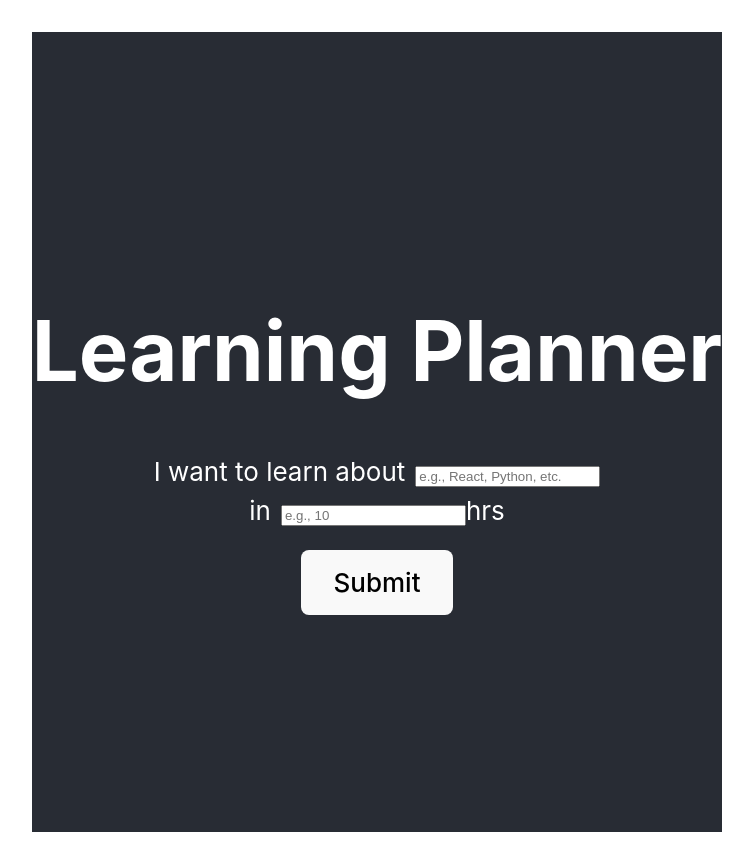
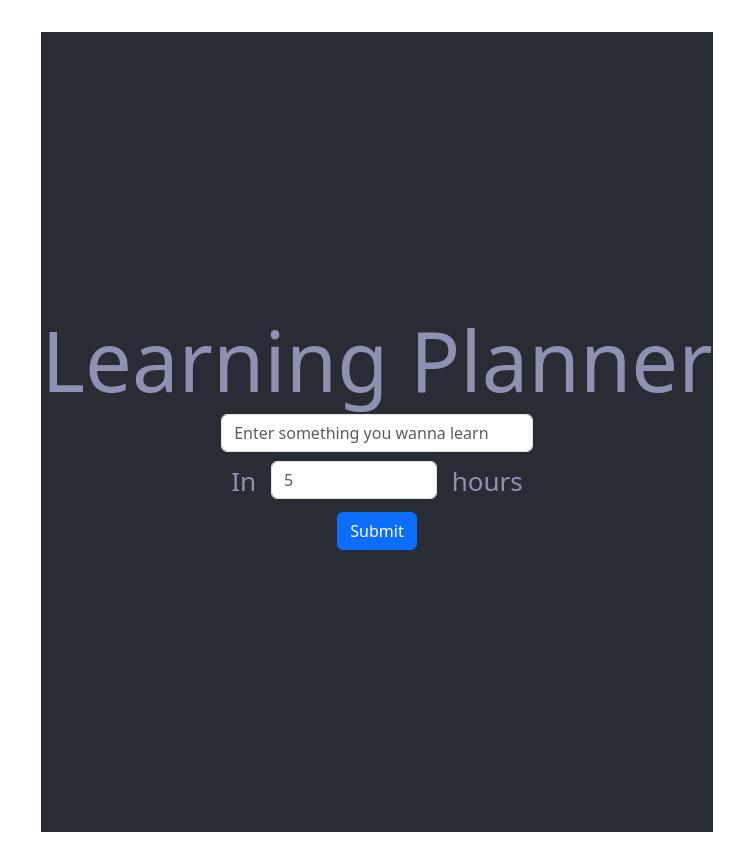
Before and after one commit to shubham151/iskul, a React (Vite) app in the folder frontend/: page / in a window 1280 px wide. Shown: the whole page, without its empty margins (263-1016 px from the left). Built offline with nearby package versions, Linux system fonts and the light colour scheme.

Commit message:
homepage changes

```diff
--- a/frontend/package.json
+++ b/frontend/package.json
@@ -10,8 +10,10 @@
     "preview": "vite preview"
   },
   "dependencies": {
+    "bootstrap": "^5.3.3",
     "formik": "^2.4.6",
     "react": "^18.2.0",
+    "react-bootstrap": "^2.10.3",
     "react-dom": "^18.2.0"
   },
   "devDependencies": {
--- a/frontend/src/components/Home/HomePage.jsx
+++ b/frontend/src/components/Home/HomePage.jsx
@@ -1,7 +1,8 @@
 import React from 'react';
 import { useFormik } from 'formik';
 import styles from '../../css/HomePage.module.css';
-
+import { Button, Form, FormLabel, Container, Row, Col } from 'react-bootstrap';
+import 'bootstrap/dist/css/bootstrap.min.css';
 function Homepage() {
   const formik = useFormik({
     initialValues: {
@@ -22,34 +23,37 @@ function Homepage() {
     <div className={styles.Homepage}>
     <header className={styles['Homepage-header']}>
       <h1>Learning Planner</h1>
-        <form onSubmit={formik.handleSubmit}>
-          <div>
-            <label>
-              I want to learn about
-              <input
+      <Container>
+        <Row className="justify-content-md-center">
+          <Col md="6">
+            <Form onSubmit={formik.handleSubmit} className={styles['styled-form']}>
+              <Form.Group>
+                <Form.Control
                   type="text"
                   name="topic"
                   onChange={formik.handleChange}
                   value={formik.values.topic}
-                placeholder="e.g., React, Python, etc."
+                  placeholder="Enter something you wanna learn"
+                  // className={styles['full-width']}
                 />
-            </label>
-          </div>
-          <div>
-            <label>
-              in
-              <input
+              </Form.Group>
+              <Form.Group className={styles['inline-form-group']}>
+                <FormLabel>In</FormLabel>
+                <Form.Control
                   type="number"
                   name="hours"
                   onChange={formik.handleChange}
                   value={formik.values.hours}
-                placeholder="e.g., 10"
+                  placeholder="5"
+                  className={styles['full-width']}
                 />
-              hrs
-            </label>
-          </div>
-          <button type="submit">Submit</button>
-        </form>
+                <FormLabel>hours</FormLabel>
+              </Form.Group>
+              <Button type="submit">Submit</Button>
+            </Form>
+          </Col>
+        </Row>
+      </Container>
     </header>
   </div>
   );
--- a/frontend/src/css/HomePage.module.css
+++ b/frontend/src/css/HomePage.module.css
@@ -1,5 +1,6 @@
 .Homepage {
   text-align: center;
+  background-color: black;
 }
 
 .Homepage-header {
@@ -10,13 +11,20 @@
   align-items: center;
   justify-content: center;
   font-size: calc(10px + 2vmin);
-  color: white;
+  color: rgb(141, 146, 177);
+}
+.inline-form-group {
+  display: flex;
+  align-items: center;
 }
 
-form {
-  display: flex;
-  flex-direction: column;
-  align-items: center;
+.inline-form-group input {
+  margin: 0 5px;
+}
+.styled-form {
+  width: 100%;
+  max-width: 500px;
+  margin: 0 auto;
 }
 
 label {
```
Also changed, not shown: 1 other file (tests, documents, lock files or other folders). Lines whose indentation alone changed are shown as unchanged.
